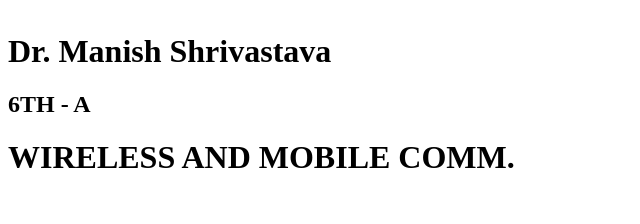
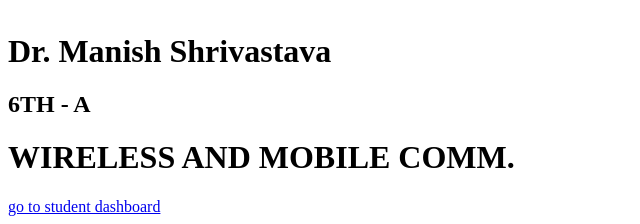
Before and after one commit to manas-16/Minor-Project-2, a Django app: page / in a window 1280 px wide. Shown: the part 733-957 px from the top of the page, without its empty margins (0-640 px from the left). Before the commit the page ends 901 px from the top, so only its background shows below. Run offline with Django 3.2, Linux system fonts and the light colour scheme; data comes from the database, SQL or seed files in the repository.

Commit message:
views updated

```diff
--- a/ctweb/ctapp/templates/index.html
+++ b/ctweb/ctapp/templates/index.html
@@ -28,5 +28,10 @@
 <h1>{{t.s_id.name}}</h1>
 {% endfor %}
 
+
+{% for s in student %}
+<a href="{% url 's_db' s.enrollment_number %}">go to student dashboard</a>
+{% endfor %}
+
 </body>
 </html>
--- a/ctweb/ctapp/urls.py
+++ b/ctweb/ctapp/urls.py
@@ -4,4 +4,19 @@ from .import views
 
 urlpatterns = [
     path('', views.index,),
+
+    path('t_login/', views.teacher_login,name='t_login'),
+    path('t_dashboard/<int:id>/', views.teacher_dashboard,name='t_db'),
+    path('t_sub_assign/<int:id>/<int:t_assign_id>/', views.teacher_subject_assign,name='t_subject_assignment_list'),
+    path('t_assignment_submission/<int:a_id>/', views.teacher_assignment_submission,name="t_assign_submit" ),
+    path('t_logout/', views.t_logout,name="t_logout"),
+    path('t_assign_form/', views.teach_assign_create,name="create_assign"),
+    path('t_s_view_assign/<int:assign_id>/<str:stud_id>/', views.assignment_viewer,name="view_submission" ),
+
+    path('s_login/', views.student_login, name='s_login'),
+    path('s_logout/', views.s_logout, name="s_logout"),
+    path('s_dashboard/<str:id>/', views.student_dashboard, name='s_db'),
+    path('s_sub_assign/<str:id>/<str:sub_id>', views.student_subject_assign, name='s_subject_assignment_list'),
+    path('s_assign_form/<str:stud_id>/<int:assign_id>', views.stud_assign_submit, name="submit_assign"),
+
 ]
--- a/ctweb/ctapp/views.py
+++ b/ctweb/ctapp/views.py
@@ -5,6 +5,7 @@ from .models import teacher,student,subject,teacher_assign,student_submission,as
 from django.contrib import auth
 from django.shortcuts import redirect,HttpResponseRedirect
 from django.contrib import messages
+from django.contrib.auth.decorators import login_required
 
 # Create your views here.
 def index(request):
@@ -16,6 +17,8 @@ def index(request):
     return HttpResponse(template.render(context, request))
 
 
+
+#teacher views
 def teacher_login(request):
     if request.method=="POST":
         username = request.POST["username"]
@@ -35,7 +38,7 @@ def teacher_login(request):
         context = {}
         return HttpResponse(template.render(context, request))
 
-
+@login_required(login_url='t_login/')
 def teacher_dashboard(request,id):
     template = loader.get_template('index.html')
     current_teacher = teacher.objects.get(id=id)
@@ -44,7 +47,8 @@ def teacher_dashboard(request,id):
     return HttpResponse(template.render(context, request))
 
 
-def teacher_d_subject(request, id, t_assign_id):           # to list assignements given subject and class
+@login_required(login_url='t_login/')
+def teacher_subject_assign(request, id, t_assign_id):           # to list assignements given subject and class
     template = loader.get_template('index.html')
     current_teacher = teacher.objects.get(id=id)
     current_subject = t_assign_id.s_id
@@ -54,8 +58,35 @@ def teacher_d_subject(request, id, t_assign_id):           # to list assignement
     return HttpResponse(template.render(context, request))
 
 
+@login_required(login_url='t_login/')
+def teacher_assignment_submission(request,a_id):
+    template = loader.get_template('index.html')
+    student_submission_list = student_submission.objects.filter(a_id=a_id)
+    current_teacher = a_id.t_id
+    context = {'teacher':current_teacher,'submission_list':student_submission_list}
+    return HttpResponse(template.render(context, request))
 
 
+@login_required(login_url='t_login/')
+def teach_assign_create(request,stud_id,assign_id):
+    pass
+
+
+@login_required(login_url='t_login/')
+def assignment_viewer(request,id):
+    submission = student_submission.objects.filter(id=id)
+    template = loader.get_template('index.html')
+    context = {'submission':submission}
+    return HttpResponse(template.render(context,request))
+
+def t_logout(request):
+    auth.logout(request)
+    return HttpResponseRedirect('/t_login')
+
+
+
+
+#student views
 def student_login(request):
     if request.method=="POST":
         username = request.POST["username"]
@@ -76,6 +107,7 @@ def student_login(request):
         return HttpResponse(template.render(context, request))
 
 
+#@login_required(login_url='s_login/')
 def student_dashboard(request,id):
     template = loader.get_template('index.html')
     current_student = student.objects.get(enrollment_number=id)
@@ -84,7 +116,8 @@ def student_dashboard(request,id):
     return HttpResponse(template.render(context, request))
 
 
-def student_d_subject(request,id,sub_id):           # to list assignements given subject and class
+@login_required(login_url='s_login/')
+def student_subject_assign(request,id,sub_id):           # to list assignements given subject and class
     template = loader.get_template('index.html')
     current_student = student.objects.get(enrollment_number=id)
     current_subject = subject.objects.get(subject_code=sub_id)
@@ -93,7 +126,16 @@ def student_d_subject(request,id,sub_id):           # to list assignements given
     return HttpResponse(template.render(context, request))
 
 
+@login_required(login_url='s_login/')
+def stud_assign_submit(request,stud_id,assign_id):
+    pass
 
+
+
+@login_required(login_url='s_login/')
+def s_logout(request):
+    auth.logout(request)
+    return HttpResponseRedirect('/s_login')
 
 
 
```
